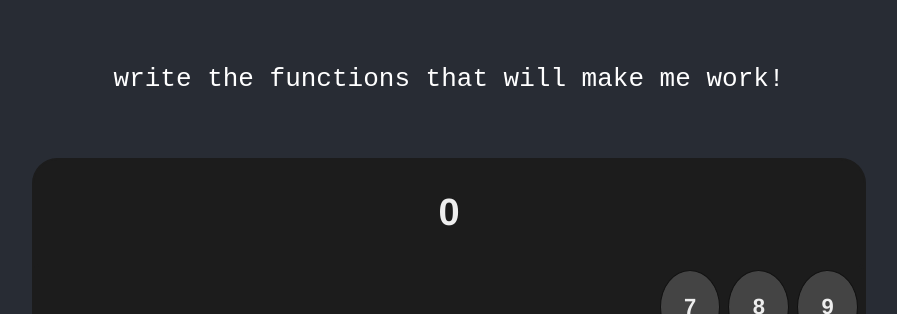
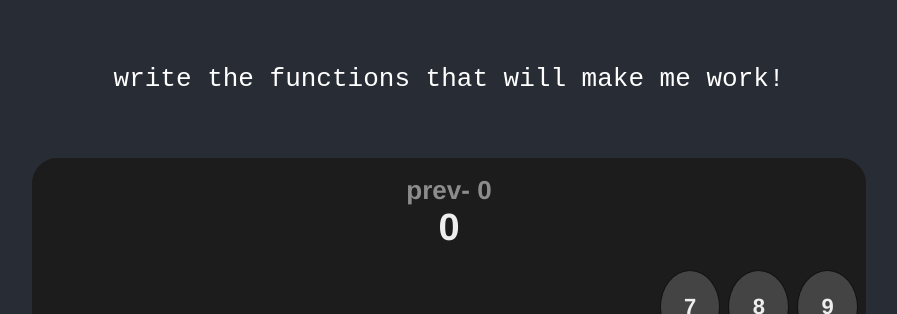
Before and after one commit to zilbers/Challenge-Calculator, a React (Create React App) app: page / in a window 1280 px wide. Shown: the top 314 px of the page, without its empty margins (191-1088 px from the left). Built offline with nearby package versions, Linux system fonts and the light colour scheme.

Commit message:
Plus works

```diff
--- a/src/App.css
+++ b/src/App.css
@@ -35,12 +35,18 @@ border-radius: 3%;
   display: flex;
   align-items: center;
   justify-content: center;
+  flex-direction: column;
   width: 60%;
   height: 100px;
   color: #eee;
   font-size: calc(22px + 2vmin);
   font-weight: 600;
   border: 2px solid  #1C1C1C;
+}
+
+.calculations{
+  font-size: calc(10px + 2vmin);
+  color: rgba(255, 255, 255, 0.493);
 }
 
 .calculator-digits {
--- a/src/components/Calc.js
+++ b/src/components/Calc.js
@@ -87,7 +87,13 @@ function Calc() {
 
   return (
     <div className='calculator'>
-      <div className='result'>{state.currentNumber}{'   '}{state.previousNumber}</div>
+      <div className='result'>
+        <span className="calculations">
+        {' prev-  '}
+        {state.previousNumber + state.currentOperation}
+        </span>
+        {state.currentNumber}
+      </div>
       <div className='calculator-digits calculator-buttons'>
         <div>{operationBtns}</div>
         <div className='digits'>{digitBtns}</div>
@@ -101,20 +107,25 @@ function Calc() {
             value='+'
             onClick={() => {
               const previousOperation = state.currentOperation;
-              if (previousOperation && state.previousNumber) {
-                const newNum = calculate(
+              let newNum = state.currentNumber;
+              if (previousOperation && state.previousNumber !== null) {
+                newNum = calculate(
                   previousOperation,
                   state.previousNumber,
                   state.currentNumber
                 );
-                setState({
-                  ...state,
-                  previousNumber: newNum,
-                  currentNumber: 0,
-                });
-                console.log(newNum);
+                // setState({
+                //   ...state,
+                //   previousNumber: newNum,
+                // });
+                // console.log(newNum);
               }
-              setState({ ...state, currentNumber: 0, currentOperation: '+' });
+              setState({
+                ...state,
+                currentNumber: 0,
+                currentOperation: '+',
+                previousNumber: newNum,
+              });
             }}
           />
 
```
